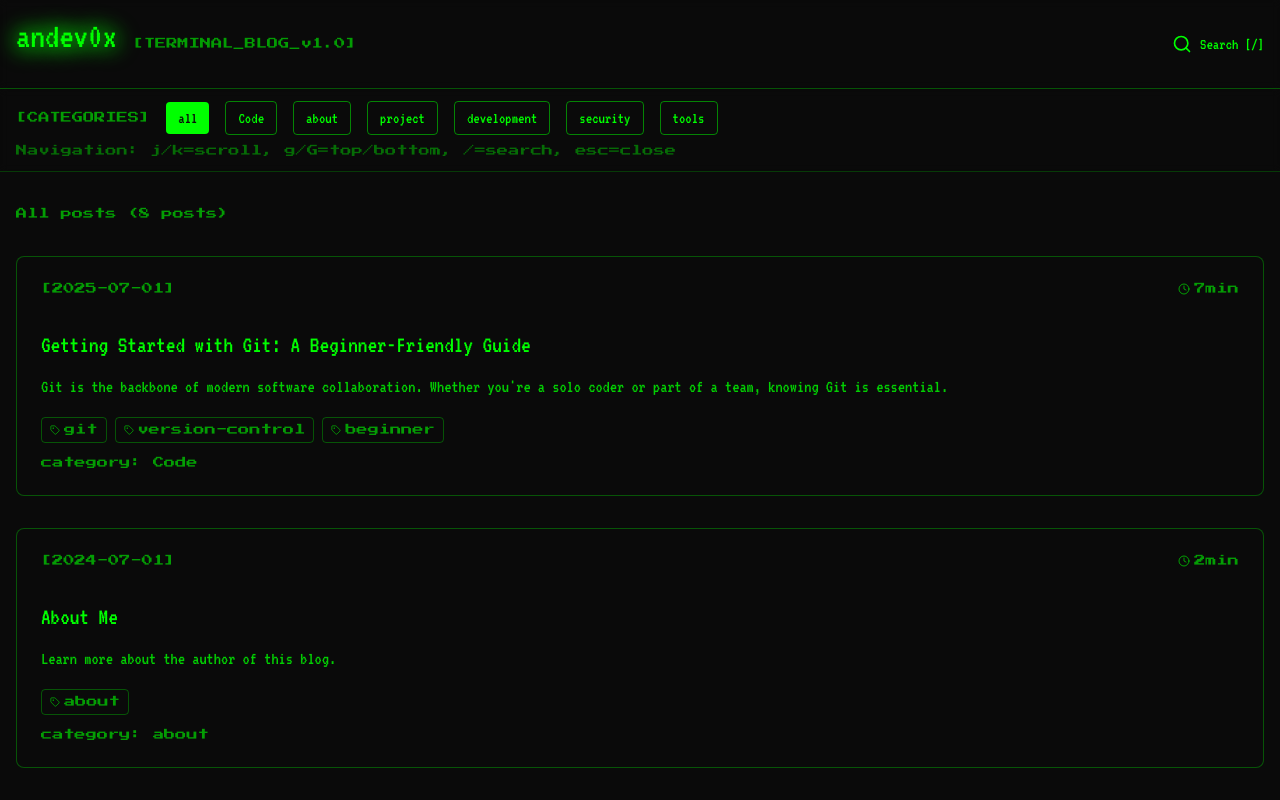
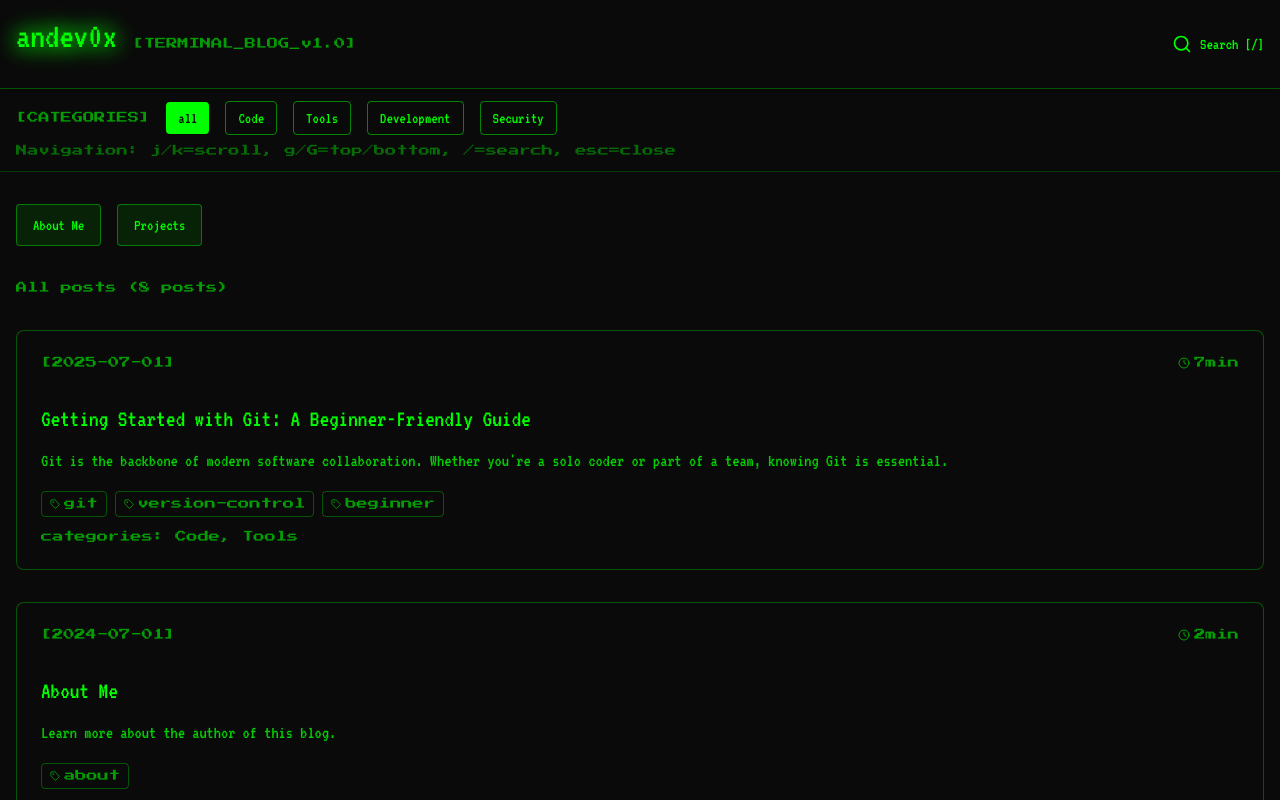
Before and after one commit to andev0x/andev0x.github.io, a React (Vite) app: page / in a window 1280 px wide. Shown: the top 800 px of the page. Built offline with nearby package versions, Linux system fonts and the light colour scheme.

Commit message:
refactor: project restructuring and optimization

```diff
--- a/src/App.tsx
+++ b/src/App.tsx
@@ -12,6 +12,7 @@ import { BlogPost } from './types';
 function App() {
   const [selectedPost, setSelectedPost] = useState<BlogPost | null>(null);
   const [selectedCategory, setSelectedCategory] = useState<string | null>(null);
+  const SPECIAL_CATEGORIES = ["About", "Projects"];
 
   const {
     searchTerm,
@@ -26,15 +27,20 @@ function App() {
   const filteredPosts = useMemo(() => {
     let posts = searchResults;
     if (selectedCategory) {
-      posts = posts.filter(post => post.category === selectedCategory);
+      posts = posts.filter(post => post.categories.includes(selectedCategory));
     }
     return posts.sort((a, b) => new Date(b.date).getTime() - new Date(a.date).getTime());
   }, [searchResults, selectedCategory]);
 
-  // Get unique categories
+  // Get unique categories, excluding special ones
   const categories = useMemo(() => {
-    return Array.from(new Set(blogPosts.map(post => post.category)));
-  }, []);
+    const allCategories = blogPosts.flatMap(post => post.categories);
+    return Array.from(new Set(allCategories)).filter(cat => !SPECIAL_CATEGORIES.includes(cat));
+  }, [SPECIAL_CATEGORIES]);
+
+  // Get special pages
+  const aboutPost = blogPosts.find(post => post.categories.includes("About"));
+  const projectsPost = blogPosts.find(post => post.categories.includes("Projects"));
 
   // Keyboard navigation
   useKeyboard({
@@ -79,6 +85,27 @@ function App() {
       )}
 
       <main className="container mx-auto px-4 py-8">
+        {/* Special navigation for About and Projects */}
+        {!selectedPost && (
+          <div className="flex gap-4 mb-8">
+            {aboutPost && (
+              <button
+                className="px-4 py-2 rounded bg-terminal-green/10 border border-terminal-green/40 text-terminal-green font-vt323 hover:bg-terminal-green/20 transition"
+                onClick={() => setSelectedPost(aboutPost)}
+              >
+                About Me
+              </button>
+            )}
+            {projectsPost && (
+              <button
+                className="px-4 py-2 rounded bg-terminal-green/10 border border-terminal-green/40 text-terminal-green font-vt323 hover:bg-terminal-green/20 transition"
+                onClick={() => setSelectedPost(projectsPost)}
+              >
+                Projects
+              </button>
+            )}
+          </div>
+        )}
         {selectedPost ? (
           <PostDetail post={selectedPost} onBack={handleBackToList} />
         ) : (
--- a/src/components/Footer.tsx
+++ b/src/components/Footer.tsx
@@ -25,7 +25,7 @@ export const Footer: React.FC = () => {
               <Github size={20} />
             </a>
             <a
-              href="https://twitter.com/andev0x"
+              href="https://twitter.com/anvndev"
               className="text-terminal-green hover-glow transition-colors"
               aria-label="Twitter"
             >
--- a/src/components/PostCard.tsx
+++ b/src/components/PostCard.tsx
@@ -50,7 +50,7 @@ export const PostCard: React.FC<PostCardProps> = ({ post, onClick }) => {
       </div>
 
       <div className="text-terminal-green/60 terminal-accent text-xs">
-        category: {post.category}
+        categories: {post.categories.join(', ')}
       </div>
     </article>
   );
--- a/src/components/PostDetail.tsx
+++ b/src/components/PostDetail.tsx
@@ -61,7 +61,7 @@ export const PostDetail: React.FC<PostDetailProps> = ({ post, onBack }) => {
               <span>{post.readingTime} min read</span>
             </div>
             <div className="text-terminal-green/50">
-              category: {post.category}
+              categories: {post.categories.join(', ')}
             </div>
             {post.featured && (
               <span className="bg-terminal-green text-terminal-black px-2 py-1 rounded text-xs font-semibold">
--- a/src/types/index.ts
+++ b/src/types/index.ts
@@ -6,7 +6,7 @@ export interface BlogPost {
   excerpt: string;
   date: string;
   tags: string[];
-  category: string;
+  categories: string[];
   readingTime: number;
   featured: boolean;
 }
--- a/src/utils/markdownLoader.ts
+++ b/src/utils/markdownLoader.ts
@@ -6,7 +6,7 @@ interface MarkdownPost {
     slug: string;
     date: string;
     tags: string[];
-    category: string;
+    categories: string[];
     readingTime: number;
     featured: boolean;
     excerpt: string;
@@ -23,7 +23,7 @@ const markdownFiles: Record<string, MarkdownPost> = {
       slug: "terminal-web-interface",
       date: "2024-01-15",
       tags: ["web-dev", "ui-design", "terminal"],
-      category: "development",
+      categories: ["Development"],
       readingTime: 5,
       featured: true,
       excerpt: "Learn how to create a web interface that captures the essence of terminal computing while maintaining modern usability."
@@ -87,7 +87,7 @@ A well-executed terminal aesthetic can create a unique and engaging user experie
       slug: "advanced-git-workflows",
       date: "2024-01-10",
       tags: ["git", "workflow", "collaboration"],
-      category: "development",
+      categories: ["Development"],
       readingTime: 8,
       featured: false,
       excerpt: "Master Git workflows to improve team collaboration and maintain clean project history."
@@ -155,7 +155,7 @@ Mastering Git workflows improves team productivity and code quality. Choose the
       slug: "cybersecurity-fundamentals",
       date: "2024-01-05",
       tags: ["security", "owasp", "best-practices"],
-      category: "security",
+      categories: ["Security"],
       readingTime: 10,
       featured: true,
       excerpt: "Essential cybersecurity concepts every developer should understand to build secure applications."
@@ -223,7 +223,7 @@ Security is everyone's responsibility. Build security into your development proc
       slug: "react-performance-optimization",
       date: "2023-12-28",
       tags: ["react", "performance", "optimization"],
-      category: "development",
+      categories: ["Development"],
       readingTime: 7,
       featured: false,
       excerpt: "Learn essential techniques to optimize React application performance and user experience."
@@ -314,7 +314,7 @@ Performance optimization is an ongoing process. Monitor, measure, and optimize c
       slug: "mastering-vim-advanced",
       date: "2023-12-20",
       tags: ["vim", "productivity", "tools"],
-      category: "tools",
+      categories: ["Tools"],
       readingTime: 12,
       featured: true,
       excerpt: "Advanced Vim techniques and workflows to dramatically improve your text editing efficiency."
@@ -457,7 +457,7 @@ Vim's power lies in its composability. Master the basics, then combine commands
       slug: "getting-started-with-git",
       date: "2025-07-01",
       tags: ["git", "version-control", "beginner"],
-      category: "Code",
+      categories: ["Code", "Tools"],
       readingTime: 7,
       featured: false,
       excerpt: "Git is the backbone of modern software collaboration. Whether you're a solo coder or part of a team, knowing Git is essential."
@@ -470,12 +470,17 @@ Vim's power lies in its composability. Master the basics, then combine commands
       slug: "about-me",
       date: "2024-07-01",
       tags: ["about"],
-      category: "about",
+      categories: ["About"],
       readingTime: 2,
       featured: false,
       excerpt: "Learn more about the author of this blog."
     },
-    content: `# About Me\n\nHi! I'm andev0x, a passionate developer and lifelong learner. I love building web apps, exploring new technologies, and sharing knowledge with the community.\n\n- 💻 Full-stack developer\n- 🛠️ Favorite tools: React, TypeScript, Vite, Tailwind CSS\n- 🌱 Always learning and experimenting\n- 📫 Connect with me on [GitHub](https://github.com/andev0x)`
+    content: `# About Me\n\nHi! I'm andev0x, a passionate developer and lifelong learner.
+    Deep interest in backend development, system design, distributed computing and sharing knowledge with the community.\n\n
+     💻 Full-stack developer\n
+     🛠️ Favorite tools: Go, Rust, Python, React, TypeScript, Vite, Tailwind CSS\n
+     🌱 Always learning and experimenting\n
+     📫 Connect with me on [GitHub](https://anvndev.github.io)`
   },
   'my-projects': {
     frontmatter: {
@@ -483,7 +488,7 @@ Vim's power lies in its composability. Master the basics, then combine commands
       slug: "my-projects",
       date: "2024-07-01",
       tags: ["projects"],
-      category: "project",
+      categories: ["Projects"],
       readingTime: 3,
       featured: false,
       excerpt: "A showcase of my favorite projects."
@@ -501,7 +506,7 @@ export const loadMarkdownPosts = (): BlogPost[] => {
     excerpt: frontmatter.excerpt,
     date: frontmatter.date,
     tags: frontmatter.tags,
-    category: frontmatter.category,
+    categories: frontmatter.categories,
     readingTime: frontmatter.readingTime,
     featured: frontmatter.featured,
   }));
```
